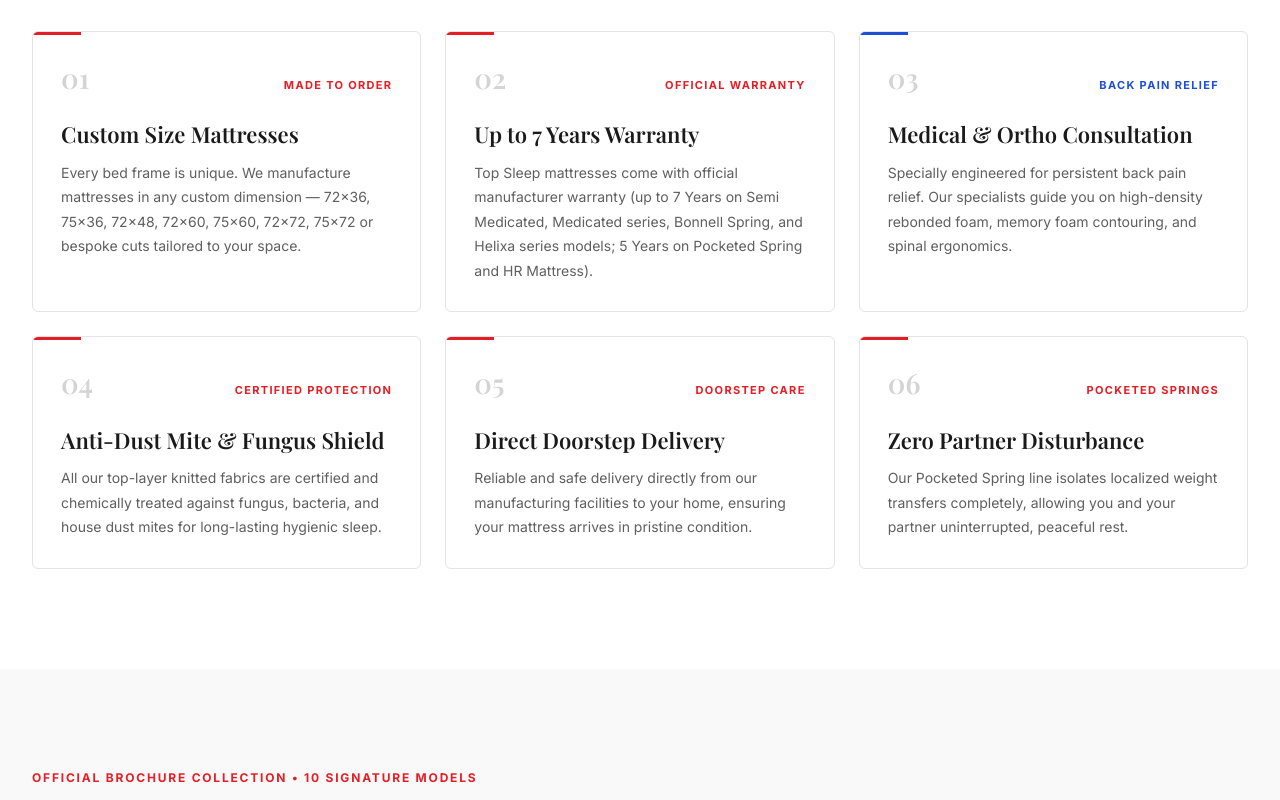
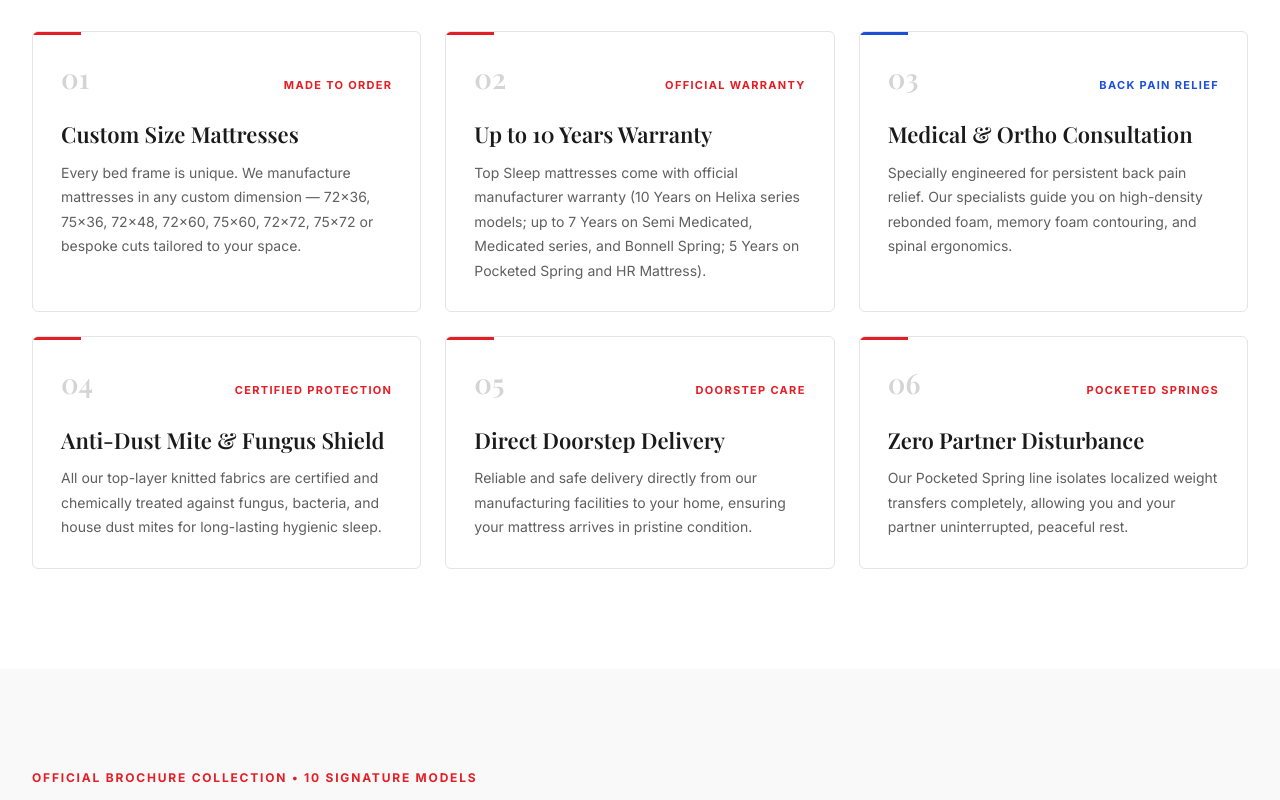
Before and after one commit to alinajaleelkavungal/topsleepmatress, a Next.js app: page / in a window 1280 px wide. Shown: the part 1680-2480 px from the top of the page. Built offline with nearby package versions, Linux system fonts and the light colour scheme; a web font is replaced by a local one.

Commit message:
updated helixa warranty

```diff
--- a/components/Footer.tsx
+++ b/components/Footer.tsx
@@ -66,7 +66,7 @@ export default function Footer() {
             </p>
             {/* Awards & Certifications from Brochure */}
             <div style={{ display: 'flex', gap: '8px', flexWrap: 'wrap' }}>
-              {['🛡️ Up to 7 Yrs Warranty', '🔬 Anti-Dust Mite', '🛏️ Zero Partner Disturbance'].map((a) => (
+              {['🛡️ Up to 10 Yrs Warranty', '🔬 Anti-Dust Mite', '🛏️ Zero Partner Disturbance'].map((a) => (
                 <span
                   key={a}
                   style={{
--- a/components/Hero.tsx
+++ b/components/Hero.tsx
@@ -4,7 +4,7 @@ import Image from 'next/image'
 import { useEffect, useState } from 'react'
 
 const trustBadges = [
-  { icon: '🛡️', title: 'Up to 7 Years Warranty', sub: 'Comprehensive coverage', iconBg: '#F0F7FF' },
+  { icon: '🛡️', title: 'Up to 10 Years Warranty', sub: 'Comprehensive coverage', iconBg: '#F0F7FF' },
   { icon: '🔬', title: 'Anti-Dust Mite & Fungus', sub: 'Hypoallergenic certified', iconBg: '#F0F9FF' },
   { icon: '💤', title: 'Zero Disturbance', sub: 'Independent pocket springs', iconBg: '#FFF5F5' },
   { icon: '🚚', title: 'Doorstep Delivery Available', sub: 'Across all major cities', iconBg: '#F8FAFC' },
--- a/components/ProductsSection.tsx
+++ b/components/ProductsSection.tsx
@@ -389,7 +389,7 @@ export const products: Product[] = [
     description:
       'Combining pin-core responsive natural latex with a high-resilience Helixa foam core and breathable bamboo fabric cover for buoyant spinal alignment, supreme pressure distribution, and organic comfort.',
     seriesBadge: 'Natural Latex Core',
-    warranty: '7 Years Warranty',
+    warranty: '10 Years Warranty',
     warrantyBadgeColor: '#15803D',
     image: '/images/products/helixa_latex.jpg',
     basePrice: 13800,
@@ -466,7 +466,7 @@ export const products: Product[] = [
     description:
       'Crafted with body-contouring Memory Foam that adapts dynamically to your posture, supported by a high-resilience aerated Helixa Foam core and encased in naturally breathable, eco-friendly Bamboo Fabric.',
     seriesBadge: 'Bamboo Memory Foam',
-    warranty: '5 Years Warranty',
+    warranty: '10 Years Warranty',
     warrantyBadgeColor: '#2B8A3E',
     image: '/images/products/helixa_memory.jpg',
     basePrice: 12900,
@@ -543,7 +543,7 @@ export const products: Product[] = [
     description:
       'Engineered with an aerated High-Resilience Helixa foam core that provides superior airflow, pressure relief, and spinal alignment, cushioned by a plush Super Soft layer and wrapped in breathable Organic Knitted Fabric.',
     seriesBadge: 'Helixa Airflow Core',
-    warranty: '5 Years Warranty',
+    warranty: '10 Years Warranty',
     warrantyBadgeColor: '#C2410C',
     image: '/images/products/helixa_mattress.jpg',
     basePrice: 11500,
--- a/components/ServicesSection.tsx
+++ b/components/ServicesSection.tsx
@@ -26,8 +26,8 @@ const services = [
   },
   {
     icon: '🛡️',
-    title: 'Up to 7 Years Warranty',
-    desc: 'Top Sleep mattresses come with official manufacturer warranty (up to 7 Years on Semi Medicated, Medicated series, Bonnell Spring, and Helixa series models; 5 Years on Pocketed Spring and HR Mattress).',
+    title: 'Up to 10 Years Warranty',
+    desc: 'Top Sleep mattresses come with official manufacturer warranty (10 Years on Helixa series models; up to 7 Years on Semi Medicated, Medicated series, and Bonnell Spring; 5 Years on Pocketed Spring and HR Mattress).',
     tag: 'Official Warranty',
     accent: '#E51D24',
   },
```
